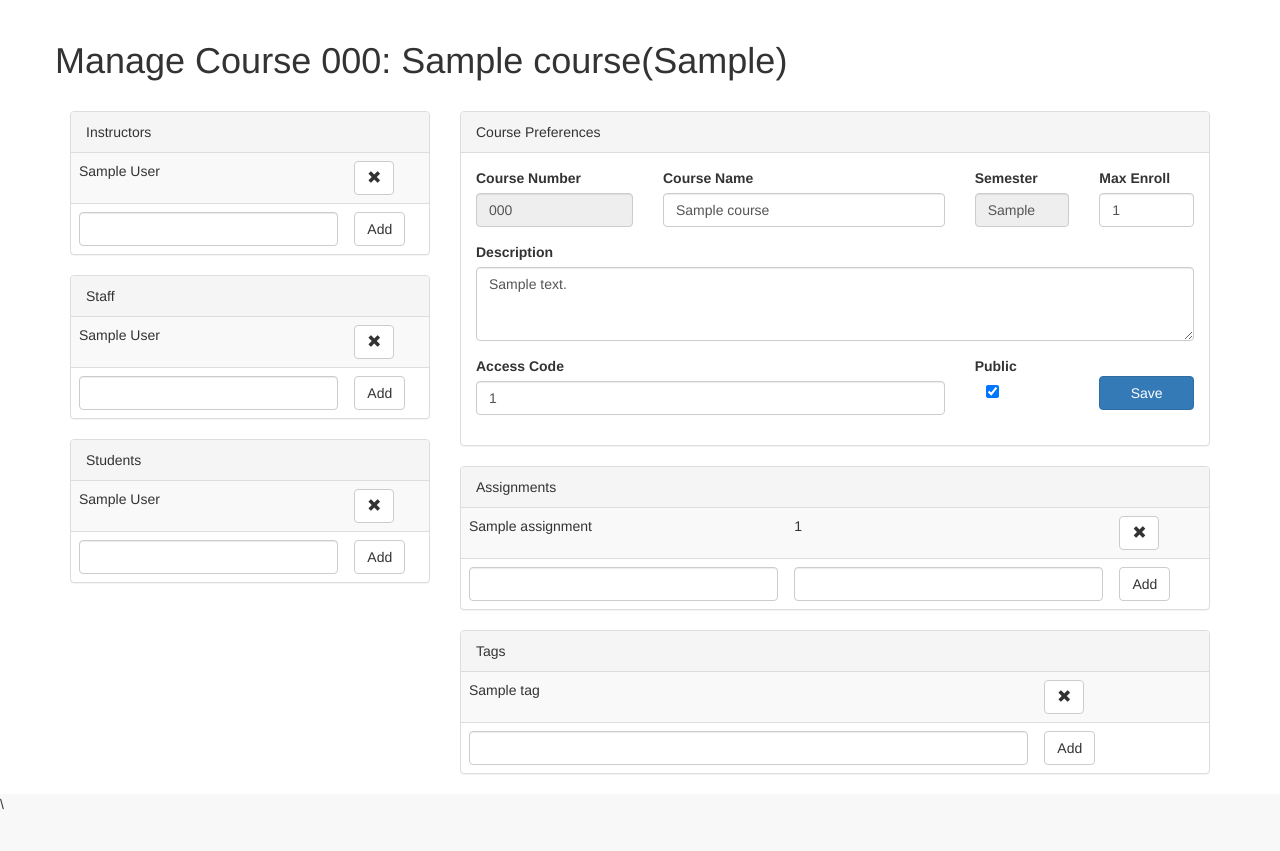
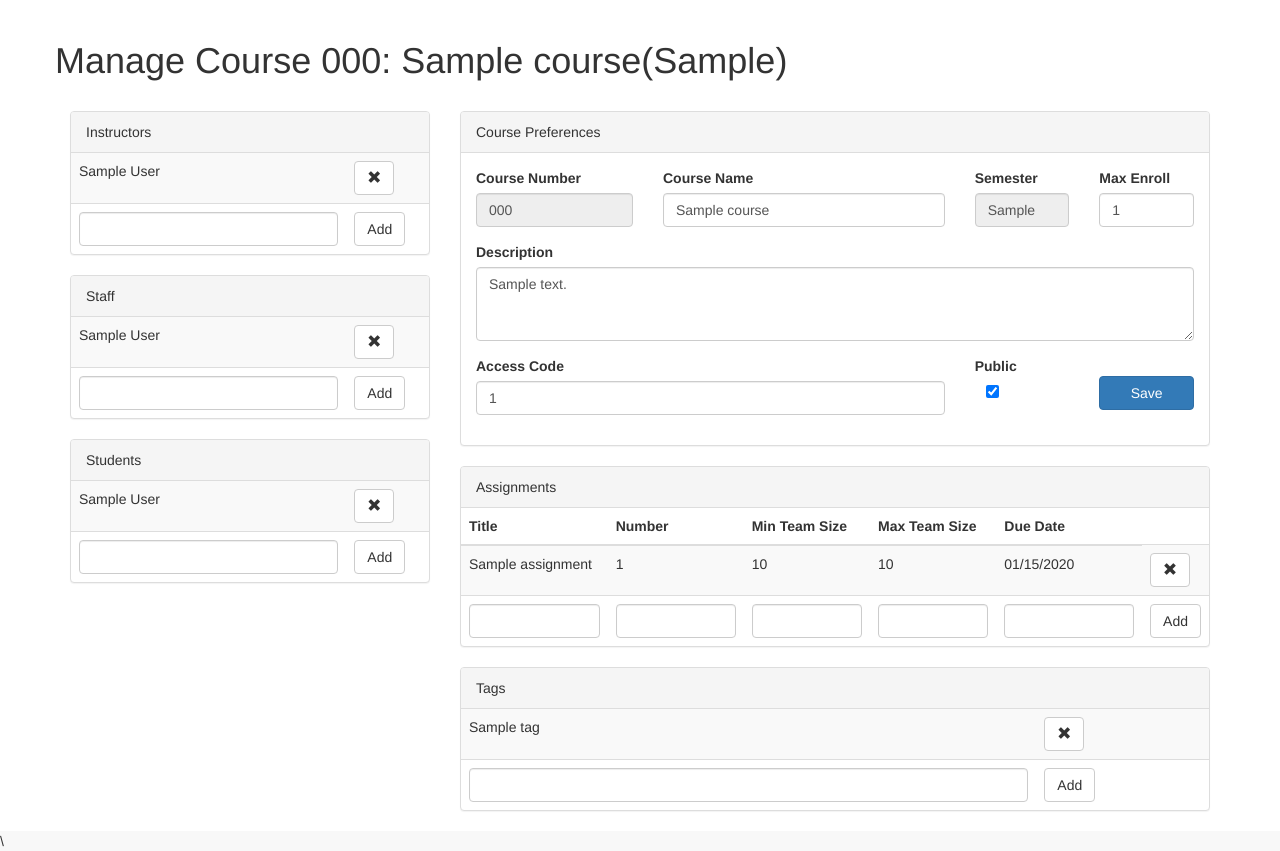
Before and after one commit to js8383/Plaza, a Django app: a page that uses implementation/plaza/templates/edit_course.html in a window 1280 px wide. Shown: the part 52-903 px from the top of the page. Before the commit the page ends 862 px from the top, so only its background shows below. Run offline with Django 3.2, Linux system fonts and the light colour scheme; a user stored in the database is signed in; tables that the repository leaves empty hold one stand-in row (values such as "Sample post"); some libraries are stand-ins or nearby versions.

Commit message:
added due date, min/max + validation

```diff
--- a/implementation/plaza/static/js/editcourse.js
+++ b/implementation/plaza/static/js/editcourse.js
@@ -18,7 +18,7 @@ function append_tag(name)
     );
 }
 
-function append_assignment(title, number)
+function append_assignment(title, number, team_min, team_max, end_time)
 {
     $("#assignment_table").prepend(
         '<tr id="assignment_'+title+'_row">'+
@@ -27,6 +27,15 @@ function append_assignment(title, number)
             '</td>'+
             '<td>'+
                 number+
+            '</td>'+
+            '<td>'+
+                team_min+
+            '</td>'+
+            '<td>'+
+                team_max+
+            '</td>'+
+            '<td>'+
+                end_time+
             '</td>'+
             '<td>'+
                 '<button class="btn btn-default"'+
@@ -69,9 +78,12 @@ function add_tag(dirty_name)
 }
 
 
-function add_assignment(dirty_title, number)
+function add_assignment(dirty_title, number, team_min, team_max, end_time)
 {
     var title=remove_special(dirty_title)
+    console.log(team_min);
+    console.log(team_max);
+    console.log(end_time);
     $.ajax({
 
         url: "/add_assignment_to_course/",
@@ -79,6 +91,9 @@ function add_assignment(dirty_title, number)
         data: {
             assignment_title: title,
             assignment_number: number,
+            assignment_team_min_size: team_min,
+            assignment_team_max_size: team_max,
+            assignment_end_time: end_time,
             course_number: course_number,
             course_semester: course_semester,
             csrfmiddlewaretoken: getCSRFToken()
@@ -90,7 +105,7 @@ function add_assignment(dirty_title, number)
 
         success: function (message) {
             // add the user to the new roles table
-            append_assignment(title, number);
+            append_assignment(title, number, team_min, team_max, end_time);
             // append a tag as well if
             // one doesn't exist already
             if (!($("#tag_"+title+"_row").length))
@@ -335,7 +350,10 @@ $("#assignment_number_field").keyup(function(event){
 $("#add_assignment").click(function(event){
     add_assignment(
         $("#assignment_title_field").val(),
-        $("#assignment_number_field").val());
+        $("#assignment_number_field").val(),
+        $("#assignment_tm_mn_field").val(),
+        $("#assignment_tm_mx_field").val(),
+        $("#ass_dpicker").val());
     $("#assignment_title_field").val('');
     $("#assignment_number_field").val('');
 });
@@ -370,3 +388,8 @@ $("#course_pref_form").submit(function(event) {
 
     event.preventDefault();
 });
+
+
+if ($( "#ass_dpicker" ).length) {
+    $('#ass_dpicker').datepicker({});
+}
--- a/implementation/plaza/static/js/forum.js
+++ b/implementation/plaza/static/js/forum.js
@@ -75,6 +75,27 @@ function updownvote(post_id,vote_type)
         }
         if (req.status != 200) return;
         display_success("Voted successfully");
+
+        console.log("debug: ");
+        console.log($("#post_"+post_id));
+        console.log($("#post_"+post_id).find("col-sm-4"));
+        console.log($("#post_"+post_id).find("col-sm-4")[0]);
+        console.log($("#post_"+post_id).find("col-sm-4")[0].find("span"));
+        console.log($("#post_"+post_id).find("col-sm-4")[0].find("span")[0]);
+        console.log($("#post_"+post_id).find("col-sm-4")[0].find("span")[0].val());
+        if (vote_type == "upvote")
+        {
+            cnt = $("#post_"+post_id).find("col-sm-4")[0].find("span")[0].val();
+            cnt++;
+            $("#post_"+post_id).find("col-sm-4")[0].find("span")[0].val(cnt);
+        }
+        else
+        {
+            cnt = $("#post_"+post_id).find("col-sm-4")[0].find("span")[1].val();
+            cnt--;
+            $("#post_"+post_id).find("col-sm-4")[0].find("span")[1].val(cnt);
+        }
+
         var msg = JSON.parse(req.responseText);
     }
     req.open("GET", "/"+vote_type+"/" + post_id ,true);
--- a/implementation/plaza/static/js/myteam.js
+++ b/implementation/plaza/static/js/myteam.js
@@ -62,8 +62,7 @@ function add_person(a)
     },
 
     error: function (xhr, status, errorThrown) {
-               if (xhr.response != undefined)
-                   display_error(xhr.responseJSON.message);
+               display_error(xhr.responseJSON.message);
                log_error(xhr, status, errorThrown);
            }
     });
--- a/implementation/plaza/templates/edit_course.html
+++ b/implementation/plaza/templates/edit_course.html
@@ -215,6 +215,13 @@
                     <div class="display1"> Assignments </div>
                 </div>
                 <table class="table table-striped table-hover" id="assignment_table">
+                    <thead class="thead-default">
+                        <th>Title</th>
+                        <th>Number</th>
+                        <th>Min Team Size</th>
+                        <th>Max Team Size</th>
+                        <th>Due Date</th>
+                    </thead>
                     {% for assignment in course.assignments.all %}
                     <tr id="assignment_{{assignment.title}}_row">
                         <td>
@@ -222,6 +229,15 @@
                         </td>
                         <td>
                             {{assignment.number}}
+                        </td>
+                        <td>
+                            {{assignment.team_min_size}}
+                        </td>
+                        <td>
+                            {{assignment.team_max_size}}
+                        </td>
+                        <td>
+                            {{assignment.end_time | date:'m/d/Y'}}
                         </td>
                         <td>
                             <button class="btn btn-default"
@@ -239,6 +255,20 @@
                             <input type="number" class="form-control"
                                    id="assignment_number_field">
                             </input>
+                        </td>
+                        <td>
+                            <input type="team_min" class="form-control"
+                                   id="assignment_tm_mn_field">
+                            </input>
+                        </td>
+                        <td>
+                            <input type="team_max" class="form-control"
+                                   id="assignment_tm_mx_field">
+                            </input>
+                        </td>
+                        <td>
+                            <input type="end_time" class="form-control"
+                                   id="ass_dpicker" type="text">
                         </td>
                         <td>
                             <button class="btn btn-default" id="add_assignment">
--- a/implementation/plaza/views.py
+++ b/implementation/plaza/views.py
@@ -16,7 +16,7 @@ from mimetypes import guess_type
 from django.db.models import Q
 from django.http import JsonResponse
 from django.conf import settings
-from datetime import datetime
+from datetime import datetime, date
 from django.utils.html import *
 from annoying.functions import get_object_or_None
 import pusher
@@ -303,10 +303,17 @@ def add_assignment_to_course(request):
     course_semester = request.POST.get("course_semester", "")
     assignment_title = request.POST.get("assignment_title", "")
     assignment_number = request.POST.get("assignment_number", "")
+    d_team_min_size = request.POST.get("assignment_team_min_size","")
+    d_team_max_size = request.POST.get("assignment_team_max_size","")
+    end_time = request.POST.get("assignment_end_time","")
+    if (course_number == "" or course_semester == "" or
+        assignment_title == "" or assignment_number == "" or
+        d_team_min_size == "" or d_team_max_size == "" or end_time == ""):
+        return HttpJSONStatus("Invalid parameters", status=400)
 
-    if (course_number == "" or course_semester == "" or
-        assignment_title == "" or assignment_number == ""):
-        return HttpJSONStatus("Invalid parameters", status=400)
+
+    team_min_size = int(d_team_min_size)
+    team_max_size = int(d_team_max_size)
 
     course = get_object_or_404(Course, number=course_number, semester=course_semester)
 
@@ -314,15 +321,27 @@ def add_assignment_to_course(request):
     if not user_has_permission(request.user, course, Role.staff):
         return HttpJSONStatus("You don't have permission to add assignments!", status=400)
 
-
     if (course.assignments.filter(title=assignment_title).count() != 0):
         return HttpJSONStatus("Assignment with title already exists.", status=400)
 
     if (course.assignments.filter(number=assignment_number).count() != 0):
         return HttpJSONStatus("Assignment with number already exists.", status=400)
 
+
+    if (team_min_size < 0 or team_min_size > team_max_size or
+            team_max_size > course.max_enroll):
+        return HttpJSONStatus("Invalid team sizes", status=400)
+
+    due_date = datetime.strptime(end_time, "%m/%d/%Y").date()
+    today = date.today()
+    if (due_date <= today):
+        return HttpJSONStatus("Due date must be a date after today", status=400)
+
     assignment = Assignment(title=assignment_title,
                             number=assignment_number,
+                            team_min_size=team_min_size,
+                            team_max_size=team_max_size,
+                            end_time=due_date,
                             course=course)
     assignment.save()
 
@@ -430,6 +449,8 @@ def add_person_to_course(request):
         required_role = Role.instructor
     elif role == 'student':
         required_role = Role.staff
+        if course.students.count() == course.max_enroll:
+            return HttpJSONStatus("Max enroll reached!", status=400)
         group = course.students
     else:
         return HttpJSONStatus("Invalid parameters", status=400)
@@ -507,10 +528,16 @@ def add_person_to_team(request):
     if assignment == None:
         return HttpJSONStatus("Team does not have an assignment!", status=400)
 
+    if assignment.team_max_size == team.members.count():
+        return HttpJSONStatus("Team is already at max capacity", status=400)
+
     try:
         user = User.objects.get(username__exact=username)
     except ObjectDoesNotExist:
         return HttpJSONStatus("User does not exist!", status=400)
+
+    if get_user_role(user, assignment.course) != Role.student:
+        return HttpJSONStatus("User is not in this class!", status=400)
 
     if user.person.teams.filter(assignment__id=assignment.id).count() == 1:
         return HttpJSONStatus(username+" already has a team for this assignment!", status=400)
@@ -579,8 +606,20 @@ def submit_team(request):
     except ObjectDoesNotExist:
         return HttpJSONStatus("Course does not exist", status=400)
 
+    try:
+        assignment = Assignment.objects.get(number=assignment_number, course=course)
+    except ObjectDoesNotExist:
+        return HttpJSONStatus("Assignment does not exist!", status=400)
+
     # add ourselves to the list
     team_members.append(request.user.username)
+
+    if (len(team_members) > assignment.team_max_size or
+        len(team_members) < assignment.team_min_size):
+        return HttpJSONStatus(
+                "Team must be at most "+assignment.team_max_size+
+                " and at minimum " + assignment.team_min_size+" people.",
+                status=400)
 
     if (team_name == "" or team_members == "" or
         course_number == "" or assignment_number == ""):
```
Also changed, not shown: implementation/plaza/templates/resources.html (+12 -0 lines), implementation/plaza/static/js/plaza.js (line endings or trailing spaces).
